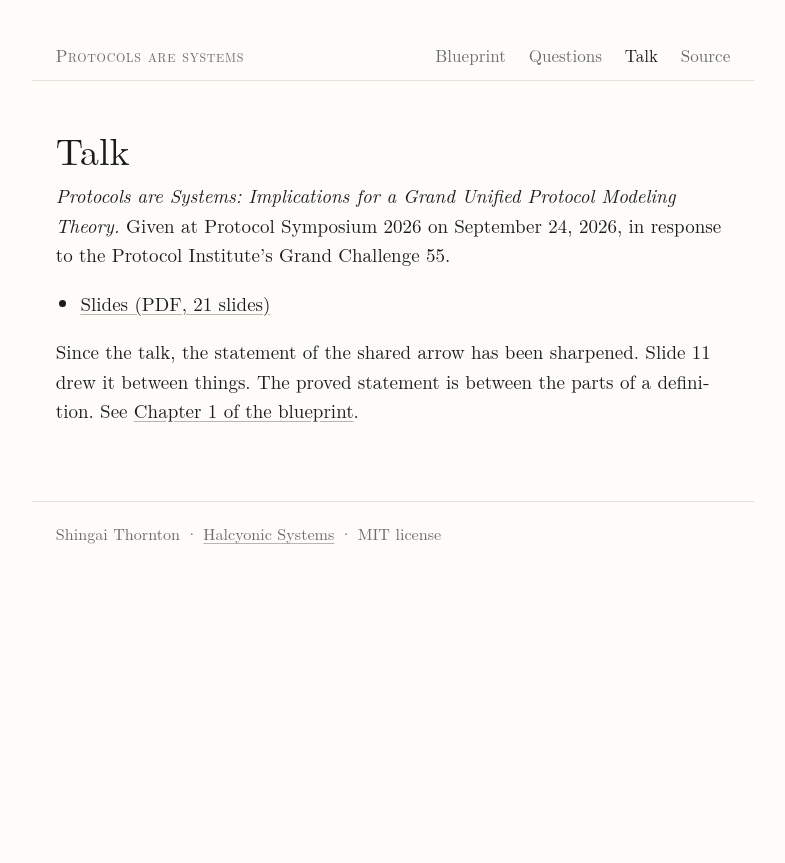
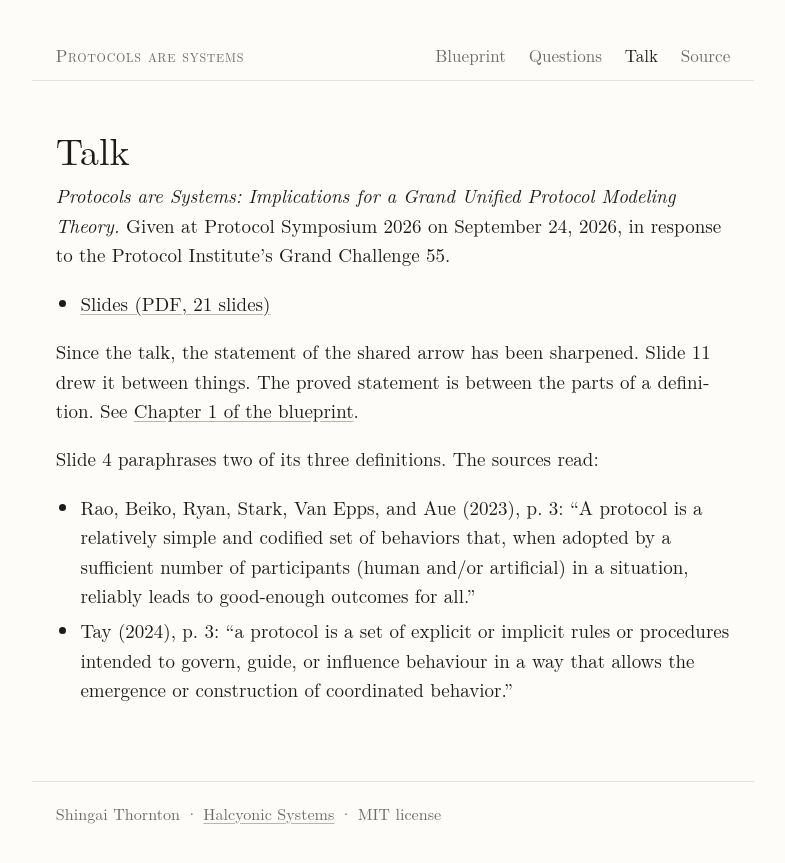
Before and after one commit to halcyonic-systems/protocols-are-systems, a Jekyll site: the page built from talk.md, in a window 1280 px wide. Shown: the top 863 px of the page, without its empty margins (247-1032 px from the left). Built offline with Jekyll 4.4.1, drawn with Linux system fonts in a browser that asks for light colours; some web fonts are replaced.

Commit message:
docs: verbatim protocol definitions; Walch p. 5 for protocol system
Co-Authored-By: Claude Opus 5.5 (1M context) <noreply@anthropic.com>

```diff
--- a/talk.md
+++ b/talk.md
@@ -11,3 +11,8 @@ description: Protocols are Systems, Protocol Symposium 2026, September 24, 2026.
 - [Slides (PDF, 21 slides)]({{ '/slides.pdf' | relative_url }})
 
 Since the talk, the statement of the shared arrow has been sharpened. Slide 11 drew it between things. The proved statement is between the parts of a definition. See [Chapter 1 of the blueprint]({{ '/blueprint/sect0001.html' | relative_url }}).
+
+Slide 4 paraphrases two of its three definitions. The sources read:
+
+- Rao, Beiko, Ryan, Stark, Van Epps, and Aue (2023), p. 3: "A protocol is a relatively simple and codified set of behaviors that, when adopted by a sufficient number of participants (human and/or artificial) in a situation, reliably leads to good-enough outcomes for all."
+- Tay (2024), p. 3: "a protocol is a set of explicit or implicit rules or procedures intended to govern, guide, or influence behaviour in a way that allows the emergence or construction of coordinated behavior."
```
Also changed, not shown: 1 other file.
